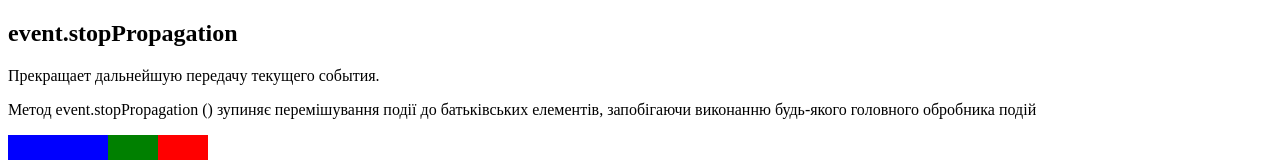
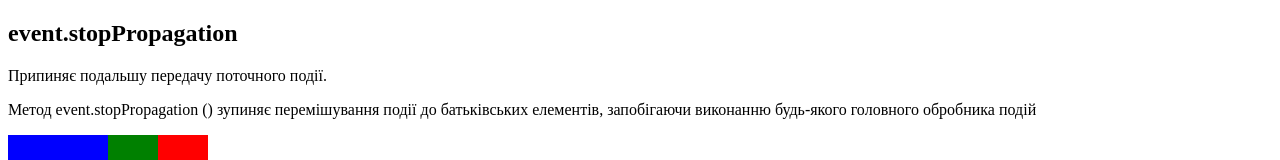
Before and after one commit to romarios1987/stop-and-prevent-events, a plain HTML site: page index.html in a window 1280 px wide. Shown: the top 160 px of the page. Drawn offline with Linux system fonts and the light colour scheme.

Commit message:
fixed index.html

```diff
--- a/index.html
+++ b/index.html
@@ -25,7 +25,7 @@
 </head>
 <body>
 <h2>event.stopPropagation</h2>
-<p>Прекращает дальнейшую передачу текущего события.</p>
+<p>Припиняє подальшу передачу поточного події.</p>
 <p>Метод event.stopPropagation () зупиняє перемішування події до батьківських елементів,
     запобігаючи виконанню будь-якого головного обробника подій</p>
 
```
